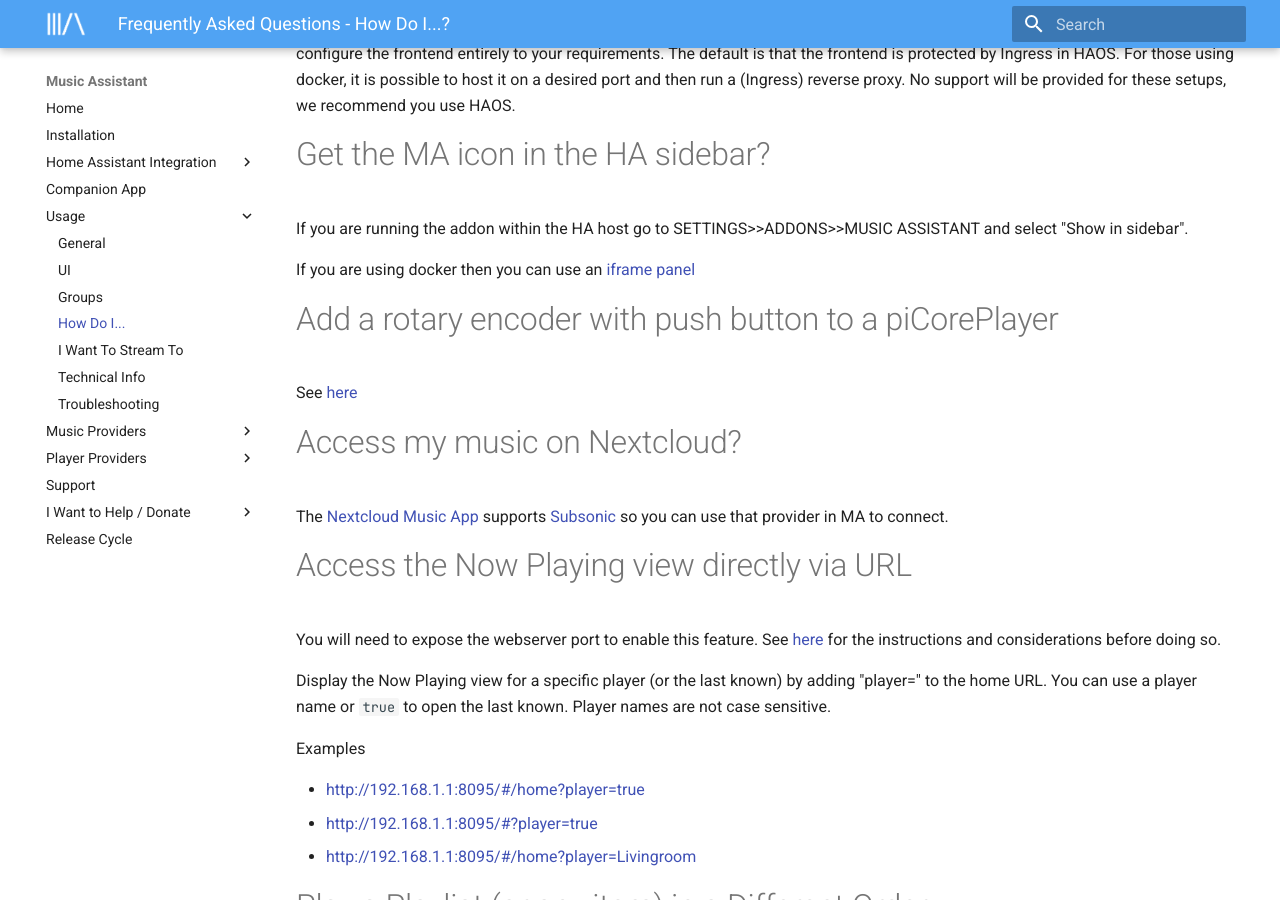
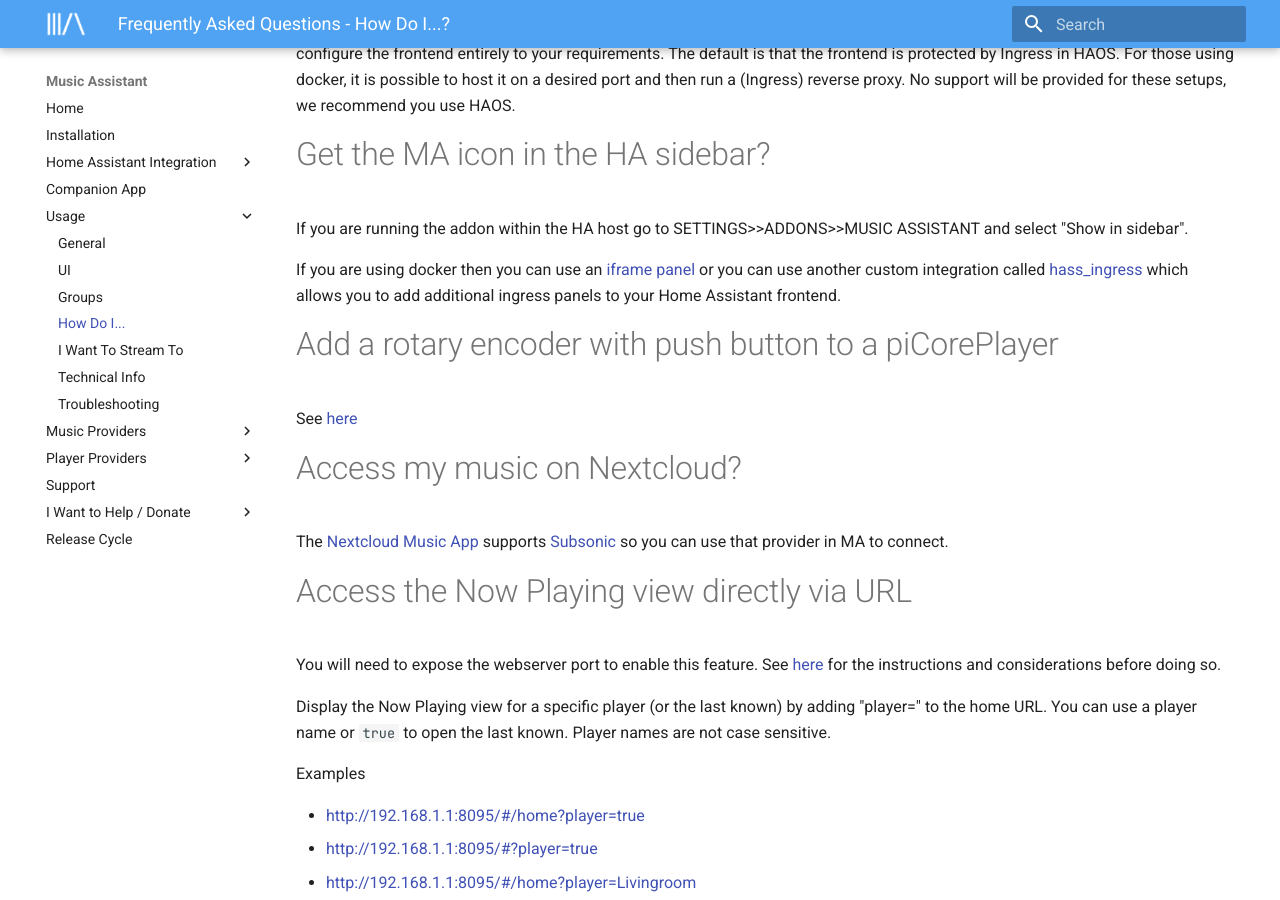
Before and after one commit to pwbriggs/music-assistant.github.io, an MkDocs documentation site: the page built from docs/faq/how-to.md, in a window 1280 px wide and 900 px high, scrolled down 4677 px. Built offline with MkDocs 1.6.1 and Material for MkDocs 9.7.7, drawn with Linux system fonts in a browser that asks for light colours.

Commit message:
Add hass ingress link

```diff
--- a/docs/faq/how-to.md
+++ b/docs/faq/how-to.md
@@ -183,7 +183,7 @@
 
 If you are running the addon within the HA host go to SETTINGS>>ADDONS>>MUSIC ASSISTANT and select "Show in sidebar".
 
-If you are using docker then you can use an [iframe panel](https://www.home-assistant.io/dashboards/iframe/)
+If you are using docker then you can use an [iframe panel](https://www.home-assistant.io/dashboards/iframe/) or you can use another custom integration called [hass_ingress](https://github.com/lovelylain/hass_ingress) which allows you to add additional ingress panels to your Home Assistant frontend.
 
 # Add a rotary encoder with push button to a piCorePlayer
 
```
